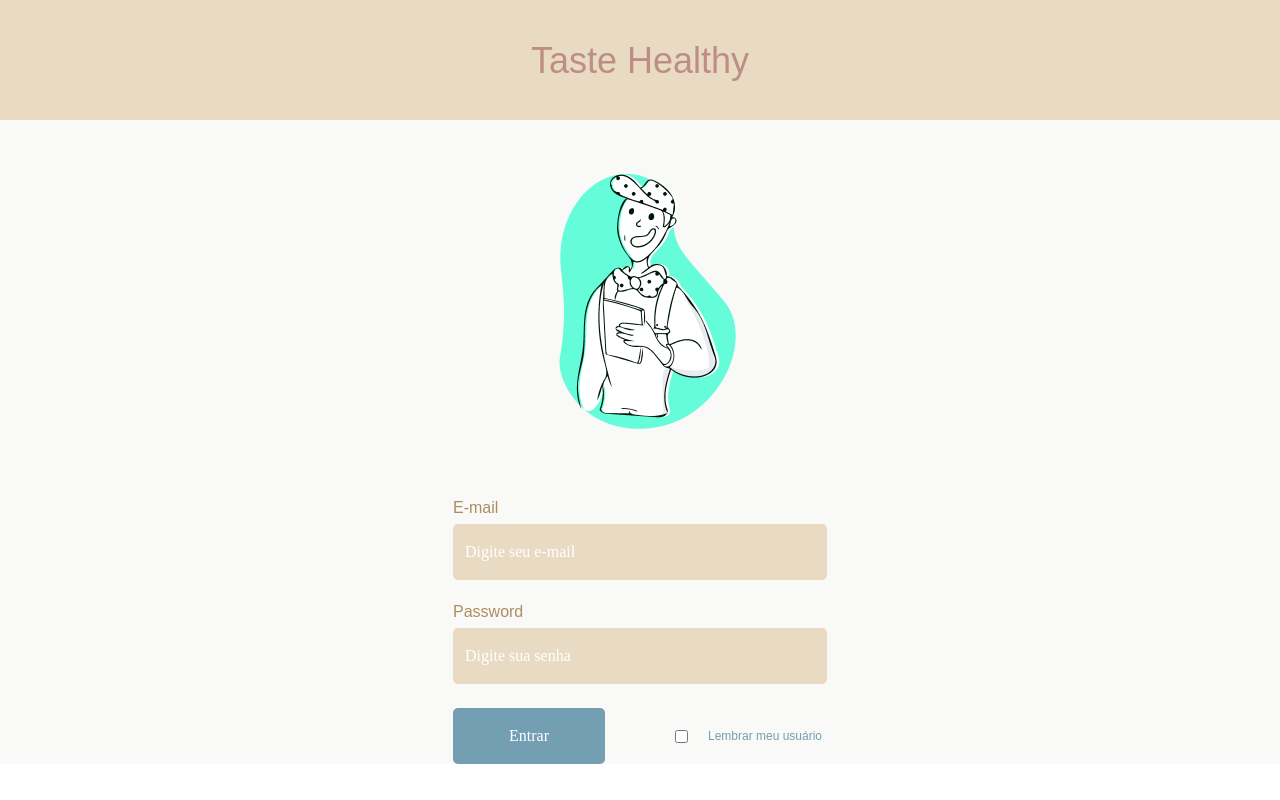
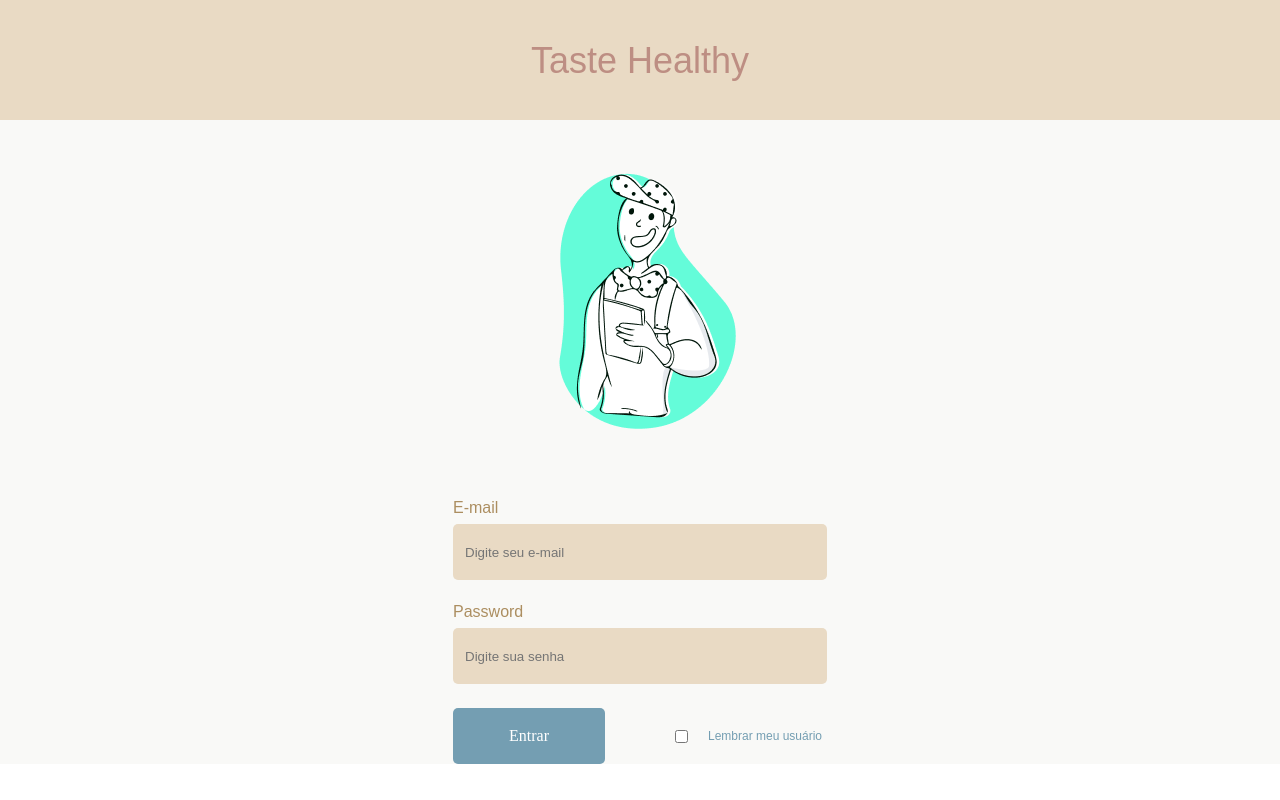
Before and after one commit to lucasklafke/taste-healthy-app, a Next.js app: page /login in a window 1280 px wide. Built offline with nearby package versions, Linux system fonts and the light colour scheme.

Commit message:
fix:inputs and autocomplte off

```diff
--- a/src/pages/login/index.tsx
+++ b/src/pages/login/index.tsx
@@ -11,11 +11,16 @@ export default function Login() {
     <div className={styles.inputContainer}>
       <div>
         <span className={styles.label}>E-mail</span>
-        <div className={styles.input}>Digite seu e-mail</div>
+        <form autoComplete='off'>
+          <input className={styles.input} placeholder='Digite seu e-mail' type='email' autoComplete='off' />
+        </form>
       </div>
       <div>
       <span className={styles.label}>Password</span>
-      <div className={styles.input}>Digite sua senha</div>
+      <form autoComplete='off'>
+
+        <input className={styles.input} placeholder='Digite sua senha' type='password'/>
+      </form>
       </div>
     </div>
     <div className={styles.confirmContainer}>
--- a/src/styles/login.module.css
+++ b/src/styles/login.module.css
@@ -28,8 +28,7 @@
   width: 350px;
   height: 56px;
 
-  /* principal */
-
+  border:none;
   background: #E9DAC4;
   border-radius: 5px;
 }
```
